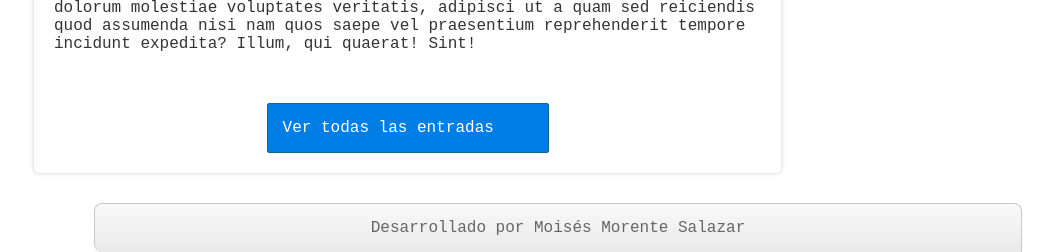
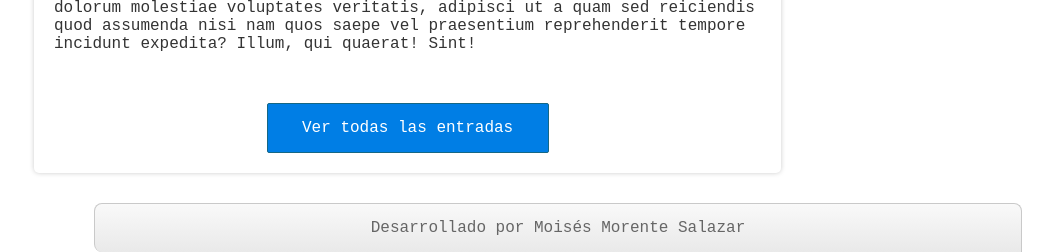
Before and after one commit to MoisesMS/primer-blog, a PHP site: page / in a window 1280 px wide. Shown: the part 943-1195 px from the top of the page, without its empty margins (82-1135 px from the left). Run offline with PHP 8.4, Linux system fonts and the light colour scheme.

Commit message:
alineación del botón "Ver más"

```diff
--- a/index.php
+++ b/index.php
@@ -29,7 +29,7 @@
         </article>
 
         <div id="ver-todas">
-          <a href=""> Ver todas las entradas </a>
+          <a href="" id="ver-entradas" > Ver todas las entradas </a>
         </div>
 
       </div>
--- a/styles/style.css
+++ b/styles/style.css
@@ -133,6 +133,7 @@ aside {
   width: 250px;
   margin: 0 auto;
   margin-top: 50px;
+  text-align: center;
 }
 
 .bloque {
```
